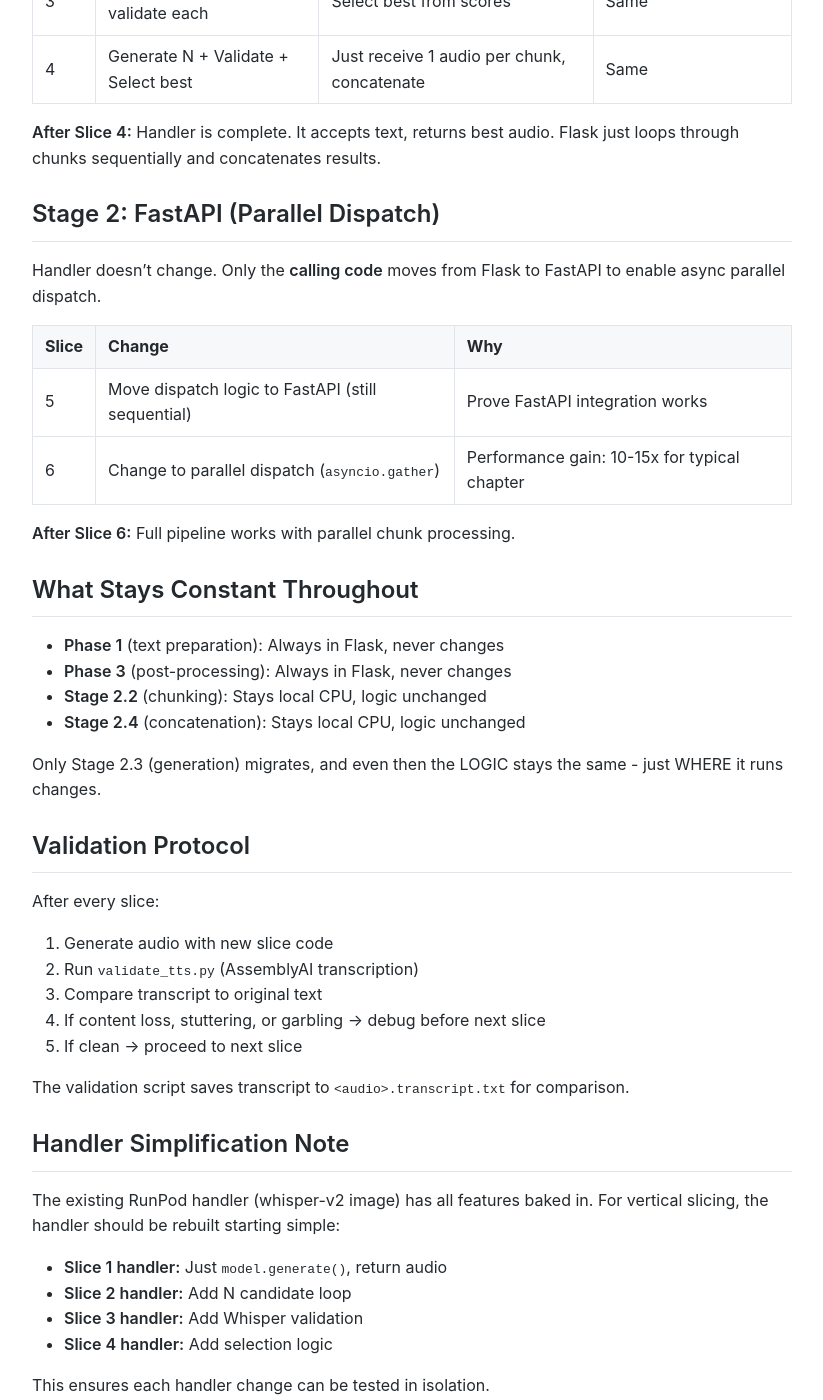
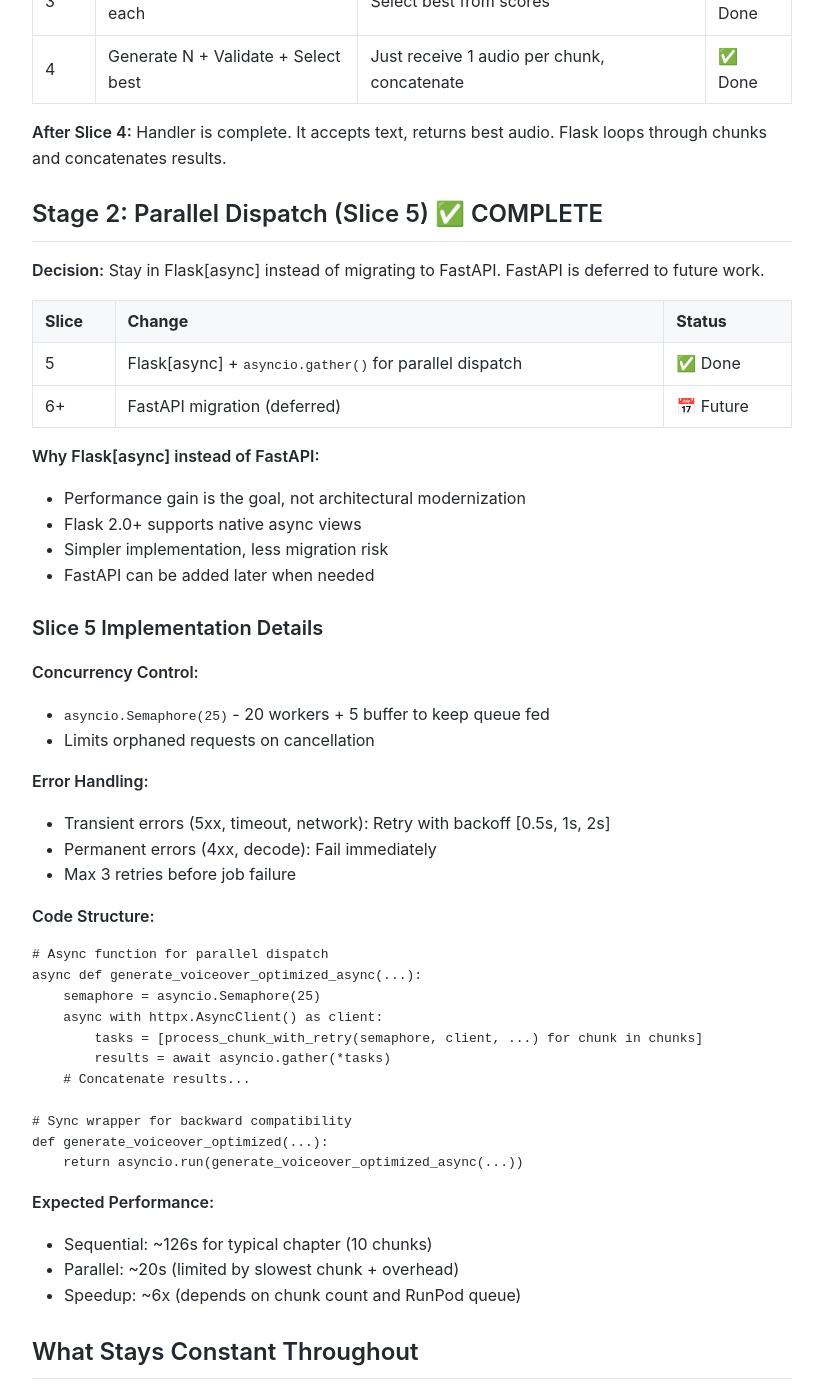
Before and after one commit to MariusWilsch/public-wilsch-ai-pages, a Jekyll site: the page built from project/paul_youtube_fullstack/tts-vertical-slices.md, in a window 1280 px wide and 1400 px high, scrolled down 1423 px. Shown: the whole window, without its empty margins (228-1051 px from the left). Built offline with Jekyll 4.4.1, drawn with Linux system fonts in a browser that asks for light colours; our own code applies the rules of GitHub Pages for plain Markdown files; some of the changed text lies outside the part shown.

Commit message:
Sync from hippocampus 2025-12-15

````diff
--- a/project/paul_youtube_fullstack/tts-vertical-slices.md
+++ b/project/paul_youtube_fullstack/tts-vertical-slices.md
@@ -27,36 +27,71 @@ Phase 1: Text Preparation (Flask - unchanged)
 Phase 2: Audio Generation
 ├─ Stage 2.1: Setup (model loads in handler)
 ├─ Stage 2.2: Chunking (local CPU)
-├─ Stage 2.3: Generation ← THIS IS WHAT MOVES TO RUNPOD
+├─ Stage 2.3: Generation ← RUNS ON RUNPOD (parallel dispatch)
 └─ Stage 2.4: Concatenation (local CPU)
 
 Phase 3: Post-Processing (Flask - unchanged)
 ├─ Verify output, save metadata, build segments
 ```
 
-## Stage 1: Flask + Handler (Sequential)
+## Stage 1: Handler Development (Slices 1-4) ✅ COMPLETE
 
 Keep Flask code structure. Replace only the `model.generate()` call with a RunPod handler call. Handler absorbs more functionality with each slice.
 
-| Slice | Handler Responsibility | Flask Responsibility | Test |
-|-------|----------------------|---------------------|------|
-| 1 | `model.generate()` only | Candidate loop, validation, selection, concatenation | AssemblyAI transcribe → compare |
-| 2 | Generate N candidates, return all | Validate each locally, select best locally | Same |
-| 3 | Generate N + Whisper validate each | Select best from scores | Same |
-| 4 | Generate N + Validate + Select best | Just receive 1 audio per chunk, concatenate | Same |
+| Slice | Handler Responsibility | Flask Responsibility | Status |
+|-------|----------------------|---------------------|--------|
+| 1 | `model.generate()` only | Candidate loop, validation, selection, concatenation | ✅ Done |
+| 2 | Generate N candidates, return all | Validate each locally, select best locally | ✅ Done |
+| 3 | Generate N + Whisper validate each | Select best from scores | ✅ Done |
+| 4 | Generate N + Validate + Select best | Just receive 1 audio per chunk, concatenate | ✅ Done |
 
-**After Slice 4:** Handler is complete. It accepts text, returns best audio. Flask just loops through chunks sequentially and concatenates results.
+**After Slice 4:** Handler is complete. It accepts text, returns best audio. Flask loops through chunks and concatenates results.
 
-## Stage 2: FastAPI (Parallel Dispatch)
+## Stage 2: Parallel Dispatch (Slice 5) ✅ COMPLETE
 
-Handler doesn't change. Only the **calling code** moves from Flask to FastAPI to enable async parallel dispatch.
+**Decision:** Stay in Flask[async] instead of migrating to FastAPI. FastAPI is deferred to future work.
 
-| Slice | Change | Why |
-|-------|--------|-----|
-| 5 | Move dispatch logic to FastAPI (still sequential) | Prove FastAPI integration works |
-| 6 | Change to parallel dispatch (`asyncio.gather`) | Performance gain: 10-15x for typical chapter |
+| Slice | Change | Status |
+|-------|--------|--------|
+| 5 | Flask[async] + `asyncio.gather()` for parallel dispatch | ✅ Done |
+| 6+ | FastAPI migration (deferred) | 📅 Future |
 
-**After Slice 6:** Full pipeline works with parallel chunk processing.
+**Why Flask[async] instead of FastAPI:**
+- Performance gain is the goal, not architectural modernization
+- Flask 2.0+ supports native async views
+- Simpler implementation, less migration risk
+- FastAPI can be added later when needed
+
+### Slice 5 Implementation Details
+
+**Concurrency Control:**
+- `asyncio.Semaphore(25)` - 20 workers + 5 buffer to keep queue fed
+- Limits orphaned requests on cancellation
+
+**Error Handling:**
+- Transient errors (5xx, timeout, network): Retry with backoff [0.5s, 1s, 2s]
+- Permanent errors (4xx, decode): Fail immediately
+- Max 3 retries before job failure
+
+**Code Structure:**
+```python
+# Async function for parallel dispatch
+async def generate_voiceover_optimized_async(...):
+    semaphore = asyncio.Semaphore(25)
+    async with httpx.AsyncClient() as client:
+        tasks = [process_chunk_with_retry(semaphore, client, ...) for chunk in chunks]
+        results = await asyncio.gather(*tasks)
+    # Concatenate results...
+
+# Sync wrapper for backward compatibility
+def generate_voiceover_optimized(...):
+    return asyncio.run(generate_voiceover_optimized_async(...))
+```
+
+**Expected Performance:**
+- Sequential: ~126s for typical chapter (10 chunks)
+- Parallel: ~20s (limited by slowest chunk + overhead)
+- Speedup: ~6x (depends on chunk count and RunPod queue)
 
 ## What Stays Constant Throughout
 
@@ -79,19 +114,42 @@ After every slice:
 
 The validation script saves transcript to `<audio>.transcript.txt` for comparison.
 
-## Handler Simplification Note
+## Handler Configuration
 
-The existing RunPod handler (whisper-v2 image) has all features baked in. For vertical slicing, the handler should be rebuilt starting simple:
+RunPod handler image: `mariuswilsch/chatterbox-runpod:slice4-v1`
 
-- **Slice 1 handler:** Just `model.generate()`, return audio
-- **Slice 2 handler:** Add N candidate loop
-- **Slice 3 handler:** Add Whisper validation
-- **Slice 4 handler:** Add selection logic
+**Input:**
+```json
+{
+  "input": {
+    "text": "chunk text",
+    "audio_prompt_url": "https://supabase.../voices/voice.wav",
+    "n_candidates": 3,
+    "whisper_threshold": 85,
+    "max_retries": 3,
+    "exaggeration": 0.3,
+    "cfg_weight": 0.3
+  }
+}
+```
 
-This ensures each handler change can be tested in isolation.
+**Output:**
+```json
+{
+  "output": {
+    "status": "success",
+    "audio_base64": "...",
+    "validation": {
+      "selected_score": 92,
+      "selected_passed": true
+    }
+  }
+}
+```
 
 ## References
 
 - [TTS Pipeline Architecture](https://mariuswilsch.github.io/public-wilsch-ai-pages/project/paul_youtube_fullstack/tts-pipeline-architecture) - Full pipeline documentation
 - [TTS Pipeline AFTER RunPod](https://mariuswilsch.github.io/public-wilsch-ai-pages/project/paul_youtube_fullstack/tts-pipeline-after-runpod) - Target architecture
 - Issue #198 (closed) - Documents why horizontal approach failed
+- Issue #257 - TTS RunPod Migration - Vertical Slices (current work)
````
Also changed, not shown: other parts of project/paul_youtube_fullstack/tts-vertical-slices.md (+1 -1 lines).
